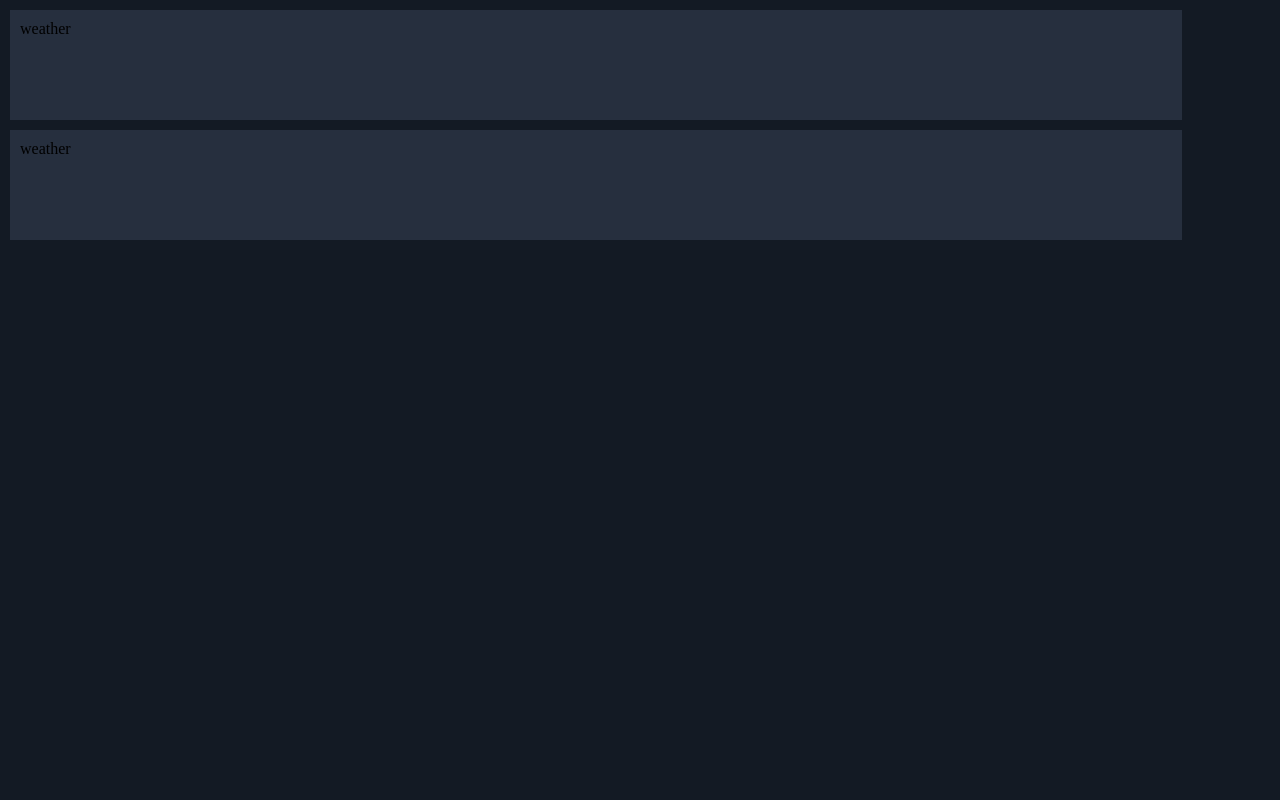
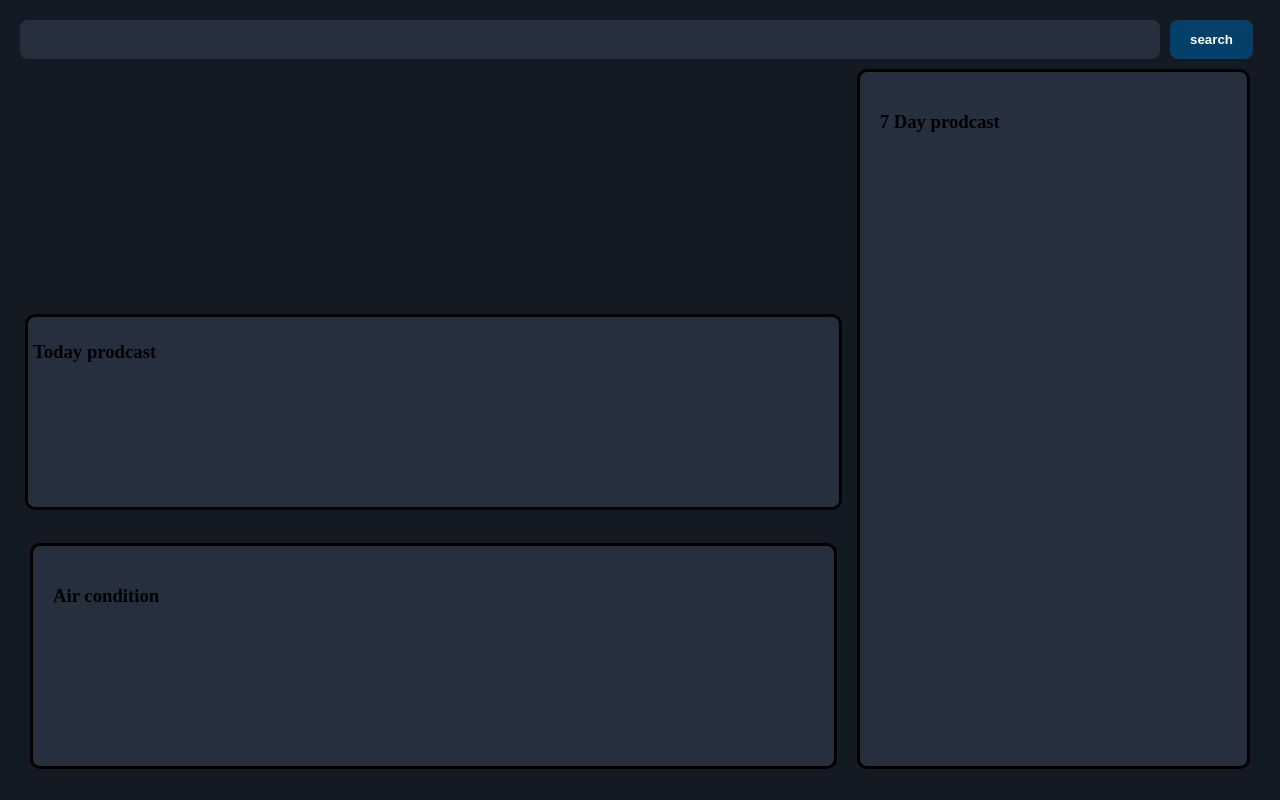
Before and after one commit to gedeno/weather_app, a React (Vite) app: page / in a window 1280 px wide. Built offline with nearby package versions, Linux system fonts and the light colour scheme; no server answers.

Commit message:
some css are added

```diff
--- a/src/weather.css
+++ b/src/weather.css
@@ -1,13 +1,78 @@
-.Fdiv{
-    width: 600px;
-    height: 600px;
-    max-width: 90%;
-    max-height: 90px;
-    min-width: 90%;
-    min-height: 90%;
-    margin: 10px;
-    padding: 10px;
-    background-color: #262f3e;
-    display: flexbox;
+
+.leftDiv{
+    display: flex;
+    flex-direction: column;
 
 }
+
+.SevDAY{
+
+    border: 3px solid black;
+    padding: 20px;
+    margin: 10px;
+    max-width: 90%;
+    max-height: 100%;
+    border-radius: 10px;
+    background-color: #262f3e;
+}
+
+.searchDiv{
+  grid-column: 1 / -1;
+  display: flex;
+  gap: 10px;
+}
+.Today{
+    height: 250px;
+}
+.Search{
+    background-color: #262f3e;
+    border: 3px solid black;
+    max-width:90% ;
+    flex: 1;
+    border: none;
+    border-radius: 8px;
+    padding: 12px;
+    color: white;
+    outline: none;
+}
+.Search:hover{
+    scale: 1.02;
+}
+.searchB{
+    background-color: #05406a;
+    color: white;
+    border: none;
+    border-radius: 8px;
+    padding: 0 20px;
+    cursor: pointer;
+    font-weight: bold
+}
+.searchB:hover {
+  background-color: #007ccf;
+  scale: 1.02;
+}
+
+.Today_pro{
+    border: 3px solid black;
+    padding: 5px;
+    margin: 5px;
+    height: 180px;
+    border-radius: 10px;
+    background-color: #262f3e;
+}
+.Air_con{
+    border: 3px solid black;
+    padding: 20px;
+    margin: 10px;
+    height: 180px;
+    border-radius: 10px;
+    background-color: #262f3e;
+
+}
+.ALL1{
+    background-color: #131a24;
+    display: flex;
+    grid-template-columns: 2fr 1fr ;
+    display: grid;
+    padding: 20px;
+}
--- a/src/weather.jsx
+++ b/src/weather.jsx
@@ -14,15 +14,18 @@ export const Weather_data = () => {
         })
 
     return(
-        <>
-        <div className="Fdiv"> weather
-         </div>
-         <div className="Fdiv"> weather
-         </div>
-
-        </>
-
-
+        <div className="ALL1">
+            <div className="searchDiv">
+                <input className="Search" type="text" />
+                <button className="searchB">search</button>
+            </div>
+            <div className="leftDiv">
+                <div className="Today"> </div>
+                <div className="Today_pro"> <h3> Today prodcast</h3> </div><br />
+                <div className="Air_con"> <h3>Air condition</h3> </div>
+            </div>
+            <div className="SevDAY"><h3>7 Day prodcast </h3></div>
+        </div>
 
     );
 }
```
